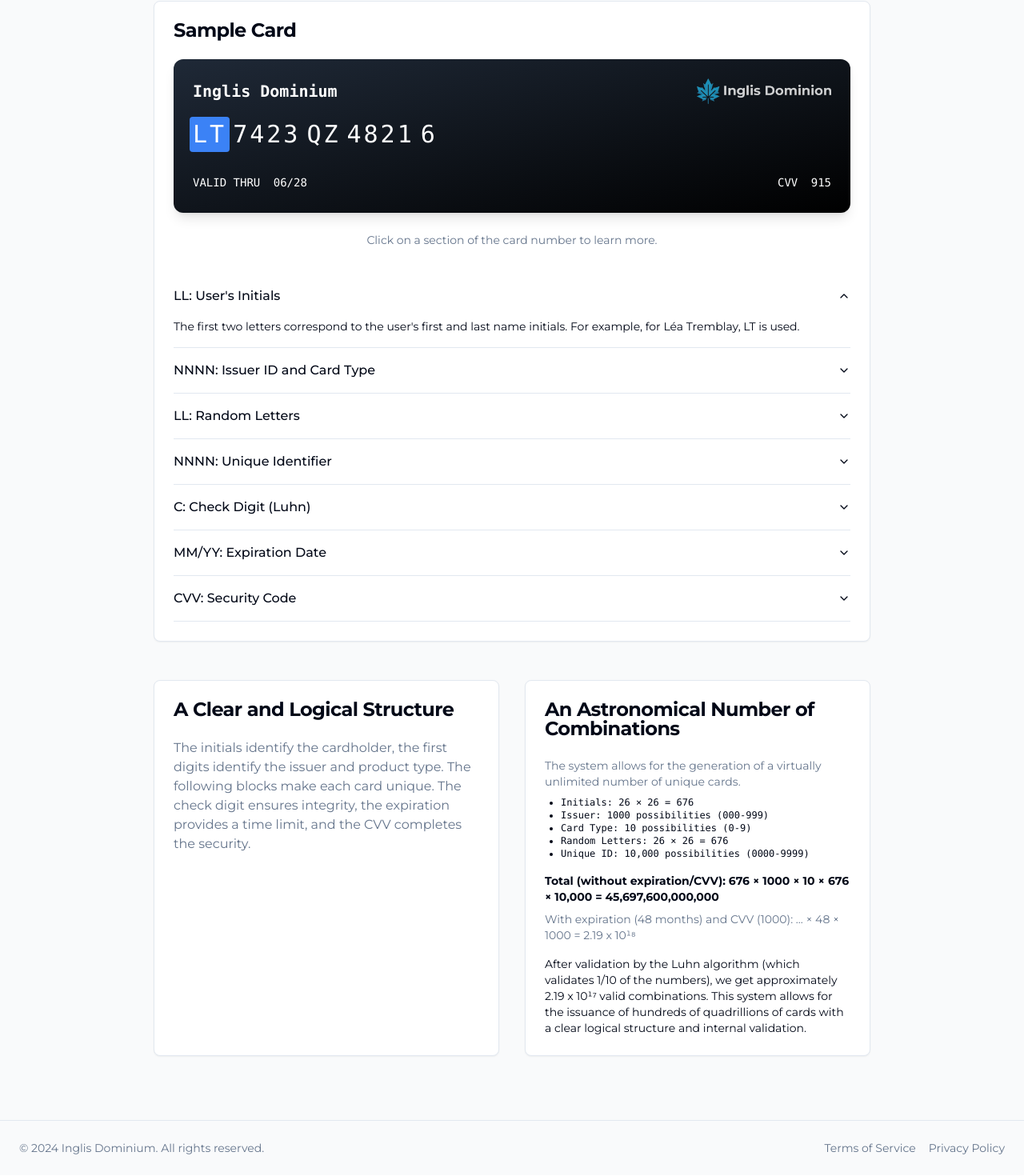
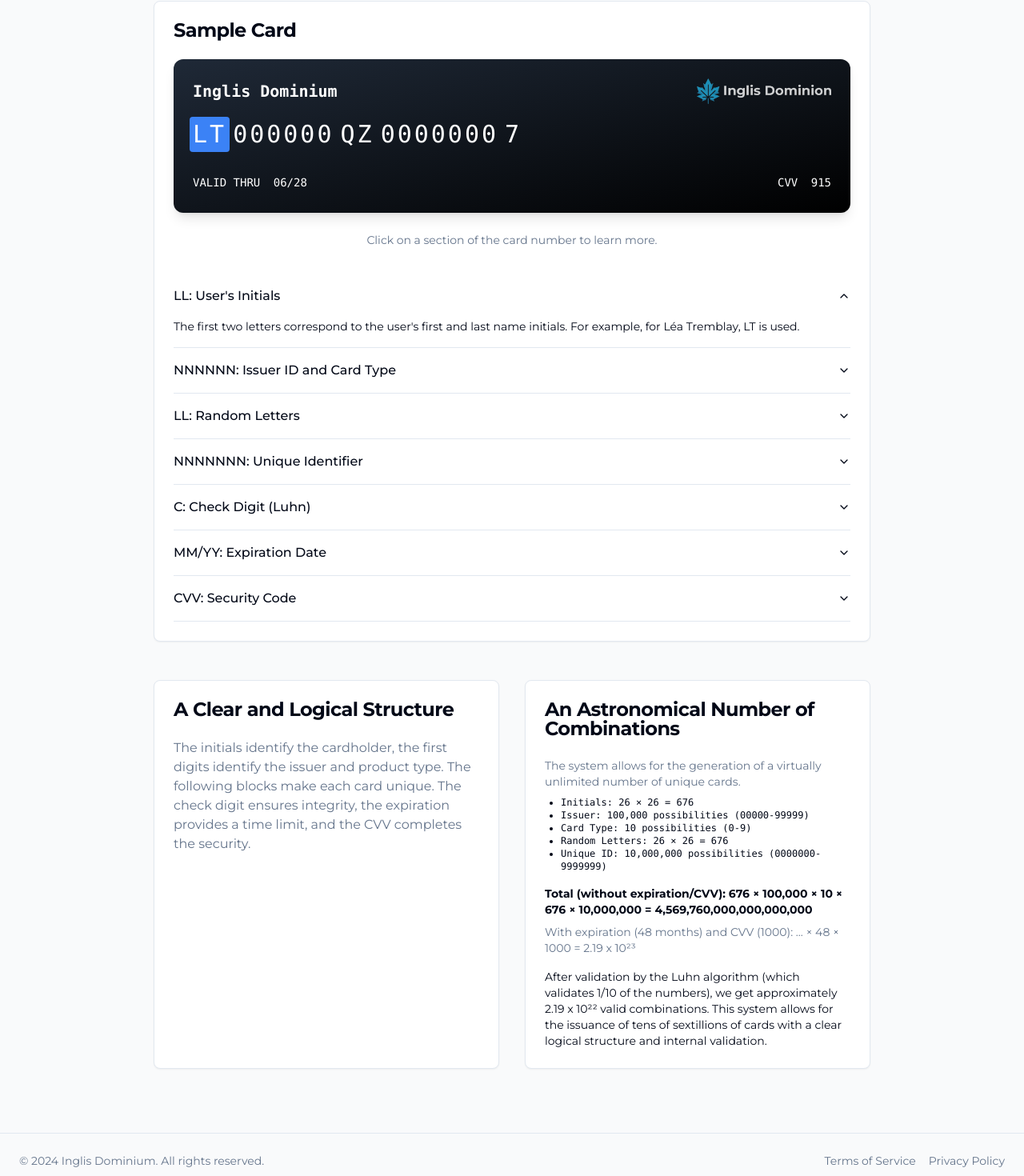
Before and after one commit to finglis-stack/inglis, a React (Vite) app: page /card-structure in a window 1280 px wide. Shown: the part 284-1754 px from the top of the page at 80% size. Built offline with nearby package versions, Linux system fonts and the light colour scheme.

Commit message:
[dyad] Mise à jour de la structure de la carte d'exemple - wrote 3 file(s)

```diff
--- a/public/locales/en/translation.json
+++ b/public/locales/en/translation.json
@@ -117,18 +117,18 @@
     "interactiveHint": "Click on a section of the card number to learn more.",
     "initials_title": "LL: User's Initials",
     "initials_desc": "The first two letters correspond to the user's first and last name initials. For example, for Léa Tremblay, LT is used.",
-    "issuer_title": "NNNN: Issuer ID and Card Type",
-    "issuer_desc_1": "The first four digits are divided into two parts.",
-    "issuer_desc_2": "The first three digits (e.g., 742) represent the card issuer's ID (organization, service, internal entity).",
-    "issuer_desc_3": "The fourth digit (e.g., 3) corresponds to the card type (Debit, credit, prepaid, test, etc.).",
+    "issuer_title": "NNNNNN: Issuer ID and Card Type",
+    "issuer_desc_1": "The first six digits are divided into two parts.",
+    "issuer_desc_2": "The first five digits (e.g., 00000) represent the card issuer's ID (organization, service, internal entity).",
+    "issuer_desc_3": "The sixth digit (e.g., 0) corresponds to the card type (Debit, credit, prepaid, test, etc.).",
     "random_letters_title": "LL: Random Letters",
     "random_letters_desc": "This two-letter block is randomly generated for each card. It serves to increase entropy without adding excessive visual complexity. Example: QZ.",
-    "unique_id_title": "NNNN: Unique Identifier",
-    "unique_id_desc": "This four-digit block is a unique identifier specific to each card. Example: 4821.",
+    "unique_id_title": "NNNNNNN: Unique Identifier",
+    "unique_id_desc": "This seven-digit block is a unique identifier specific to each card. Example: 0000000.",
     "check_digit_title": "C: Check Digit (Luhn)",
     "check_digit_desc_1": "The check digit is calculated using the Luhn algorithm. The entire alphanumeric sequence is converted into a full numeric sequence for the calculation.",
     "check_digit_desc_2": "Letters are converted to numbers based on their position in the alphabet by adding 9: A=10, B=11, ..., Z=35. For example, LT becomes 2129 and QZ becomes 2635.",
-    "check_digit_desc_3": "The sequence to be validated for LT-7423-QZ-4821 is therefore: 2129742326354821. The Luhn algorithm is applied to this sequence to calculate the final digit (e.g., 6).",
+    "check_digit_desc_3": "The sequence to be validated for LT-000000-QZ-0000000 is therefore: 212900000026350000000. The Luhn algorithm is applied to this sequence to calculate the final digit (e.g., 7).",
     "expiration_title": "MM/YY: Expiration Date",
     "expiration_desc": "The card's expiration is a maximum of 4 years (48 months). It is formatted as MM/YY. Example: 06/28.",
     "cvv_title": "CVV: Security Code",
@@ -138,13 +138,13 @@
     "combinations_title": "An Astronomical Number of Combinations",
     "combinations_desc_1": "The system allows for the generation of a virtually unlimited number of unique cards.",
     "combinations_calc_1": "Initials: 26 × 26 = 676",
-    "combinations_calc_2": "Issuer: 1000 possibilities (000-999)",
+    "combinations_calc_2": "Issuer: 100,000 possibilities (00000-99999)",
     "combinations_calc_3": "Card Type: 10 possibilities (0-9)",
     "combinations_calc_4": "Random Letters: 26 × 26 = 676",
-    "combinations_calc_5": "Unique ID: 10,000 possibilities (0000-9999)",
-    "combinations_total_1": "Total (without expiration/CVV): 676 × 1000 × 10 × 676 × 10,000 = 45,697,600,000,000",
-    "combinations_total_2": "With expiration (48 months) and CVV (1000): ... × 48 × 1000 = 2.19 x 10¹⁸",
-    "combinations_final": "After validation by the Luhn algorithm (which validates 1/10 of the numbers), we get approximately 2.19 x 10¹⁷ valid combinations. This system allows for the issuance of hundreds of quadrillions of cards with a clear logical structure and internal validation."
+    "combinations_calc_5": "Unique ID: 10,000,000 possibilities (0000000-9999999)",
+    "combinations_total_1": "Total (without expiration/CVV): 676 × 100,000 × 10 × 676 × 10,000,000 = 4,569,760,000,000,000,000",
+    "combinations_total_2": "With expiration (48 months) and CVV (1000): ... × 48 × 1000 = 2.19 x 10²³",
+    "combinations_final": "After validation by the Luhn algorithm (which validates 1/10 of the numbers), we get approximately 2.19 x 10²² valid combinations. This system allows for the issuance of tens of sextillions of cards with a clear logical structure and internal validation."
   },
   "login": {
     "title": "Login",
--- a/public/locales/fr/translation.json
+++ b/public/locales/fr/translation.json
@@ -117,18 +117,18 @@
     "interactiveHint": "Cliquez sur une section du numéro de carte pour en savoir plus.",
     "initials_title": "LL : Initiales de l'utilisateur",
     "initials_desc": "Les deux premières lettres correspondent aux initiales du prénom et du nom de l'utilisateur. Par exemple, pour Léa Tremblay, on utilise LT.",
-    "issuer_title": "NNNN : Identifiant Émetteur et Type de Carte",
-    "issuer_desc_1": "Les quatre premiers chiffres sont divisés en deux parties.",
-    "issuer_desc_2": "Les trois premiers chiffres (ex: 742) représentent l'identifiant de l’émetteur de la carte (organisme, service, entité interne).",
-    "issuer_desc_3": "Le quatrième chiffre (ex: 3) correspond au type de carte (Débit, crédit, prépayé, test, etc.).",
+    "issuer_title": "NNNNNN : Identifiant Émetteur et Type de Carte",
+    "issuer_desc_1": "Les six premiers chiffres sont divisés en deux parties.",
+    "issuer_desc_2": "Les cinq premiers chiffres (ex: 00000) représentent l'identifiant de l’émetteur de la carte (organisme, service, entité interne).",
+    "issuer_desc_3": "Le sixième chiffre (ex: 0) correspond au type de carte (Débit, crédit, prépayé, test, etc.).",
     "random_letters_title": "LL : Lettres Aléatoires",
     "random_letters_desc": "Ce bloc de deux lettres est généré aléatoirement pour chaque carte. Il sert à augmenter l'entropie sans ajouter de complexité visuelle excessive. Exemple : QZ.",
-    "unique_id_title": "NNNN : Identifiant Unique",
-    "unique_id_desc": "Ce bloc de quatre chiffres est un identifiant unique propre à chaque carte. Exemple : 4821.",
+    "unique_id_title": "NNNNNNN : Identifiant Unique",
+    "unique_id_desc": "Ce bloc de sept chiffres est un identifiant unique propre à chaque carte. Exemple : 0000000.",
     "check_digit_title": "C : Chiffre de Contrôle (Luhn)",
     "check_digit_desc_1": "Le chiffre de contrôle est calculé à l’aide de l’algorithme de Luhn. L’ensemble de la séquence alphanumérique est converti en une séquence numérique pour le calcul.",
     "check_digit_desc_2": "Les lettres sont converties en chiffres selon leur position dans l’alphabet en ajoutant 9 : A=10, B=11, ..., Z=35. Par exemple, LT devient 2129 et QZ devient 2635.",
-    "check_digit_desc_3": "La séquence à valider pour LT-7423-QZ-4821 est donc : 2129742326354821. L'algorithme de Luhn est appliqué à cette séquence pour calculer le chiffre final (ex: 6).",
+    "check_digit_desc_3": "La séquence à valider pour LT-000000-QZ-0000000 est donc : 212900000026350000000. L'algorithme de Luhn est appliqué à cette séquence pour calculer le chiffre final (ex: 7).",
     "expiration_title": "MM/YY : Date d'Expiration",
     "expiration_desc": "L’expiration de la carte est sur 4 ans maximum (48 mois). Elle est formatée en MM/YY. Exemple : 06/28.",
     "cvv_title": "CVV : Code de Sécurité",
@@ -138,13 +138,13 @@
     "combinations_title": "Un Nombre Astronomique de Combinaisons",
     "combinations_desc_1": "Le système permet de générer un nombre quasi illimité de cartes uniques.",
     "combinations_calc_1": "Initiales : 26 × 26 = 676",
-    "combinations_calc_2": "Émetteur : 1000 possibilités (000-999)",
+    "combinations_calc_2": "Émetteur : 100 000 possibilités (00000-99999)",
     "combinations_calc_3": "Type de carte : 10 possibilités (0-9)",
     "combinations_calc_4": "Lettres aléatoires : 26 × 26 = 676",
-    "combinations_calc_5": "Identifiant unique : 10 000 possibilités (0000-9999)",
-    "combinations_total_1": "Total (sans expiration/CVV) : 676 × 1000 × 10 × 676 × 10 000 = 45 697 600 000 000",
-    "combinations_total_2": "Avec expiration (48 mois) et CVV (1000) : ... × 48 × 1000 = 2.19 x 10¹⁸",
-    "combinations_final": "Après validation par l'algorithme de Luhn (qui valide 1/10 des numéros), nous obtenons environ 2.19 x 10¹⁷ combinaisons valides. Ce système permet d’émettre des centaines de billions de cartes avec une structure logique claire et une validation interne."
+    "combinations_calc_5": "Identifiant unique : 10 000 000 possibilités (0000000-9999999)",
+    "combinations_total_1": "Total (sans expiration/CVV) : 676 × 100 000 × 10 × 676 × 10 000 000 = 4 569 760 000 000 000 000",
+    "combinations_total_2": "Avec expiration (48 mois) et CVV (1000) : ... × 48 × 1000 = 2.19 x 10²³",
+    "combinations_final": "Après validation par l'algorithme de Luhn (qui valide 1/10 des numéros), nous obtenons environ 2.19 x 10²² combinaisons valides. Ce système permet d’émettre des dizaines de sextillions de cartes avec une structure logique claire et une validation interne."
   },
   "login": {
     "title": "Connexion",
--- a/src/pages/CardStructure.tsx
+++ b/src/pages/CardStructure.tsx
@@ -26,10 +26,10 @@ const CardStructure = () => {
 
   const segments: { id: CardSegment; example: string }[] = [
     { id: 'initials', example: 'LT' },
-    { id: 'issuer', example: '7423' },
+    { id: 'issuer', example: '000000' },
     { id: 'random_letters', example: 'QZ' },
-    { id: 'unique_id', example: '4821' },
-    { id: 'check_digit', example: '6' },
+    { id: 'unique_id', example: '0000000' },
+    { id: 'check_digit', example: '7' },
   ];
 
   const handleSegmentClick = (segment: CardSegment) => {
```
